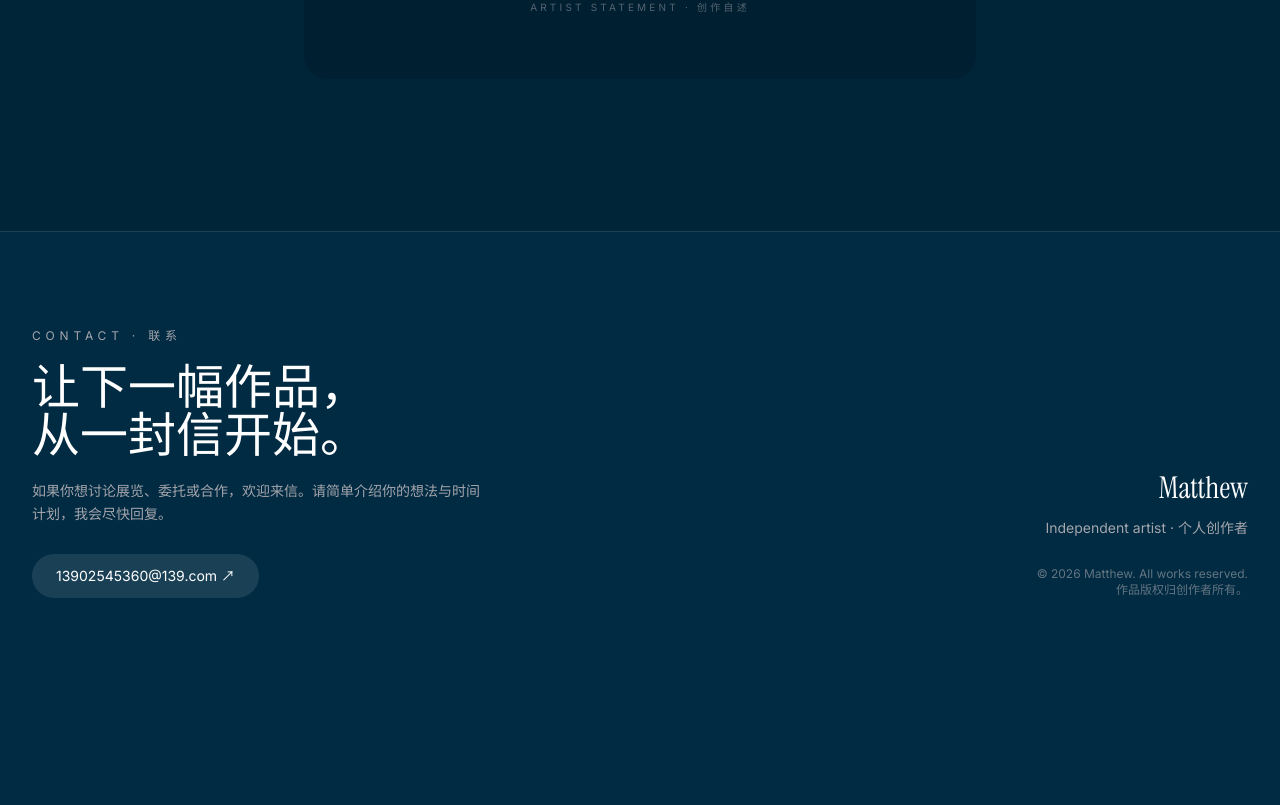
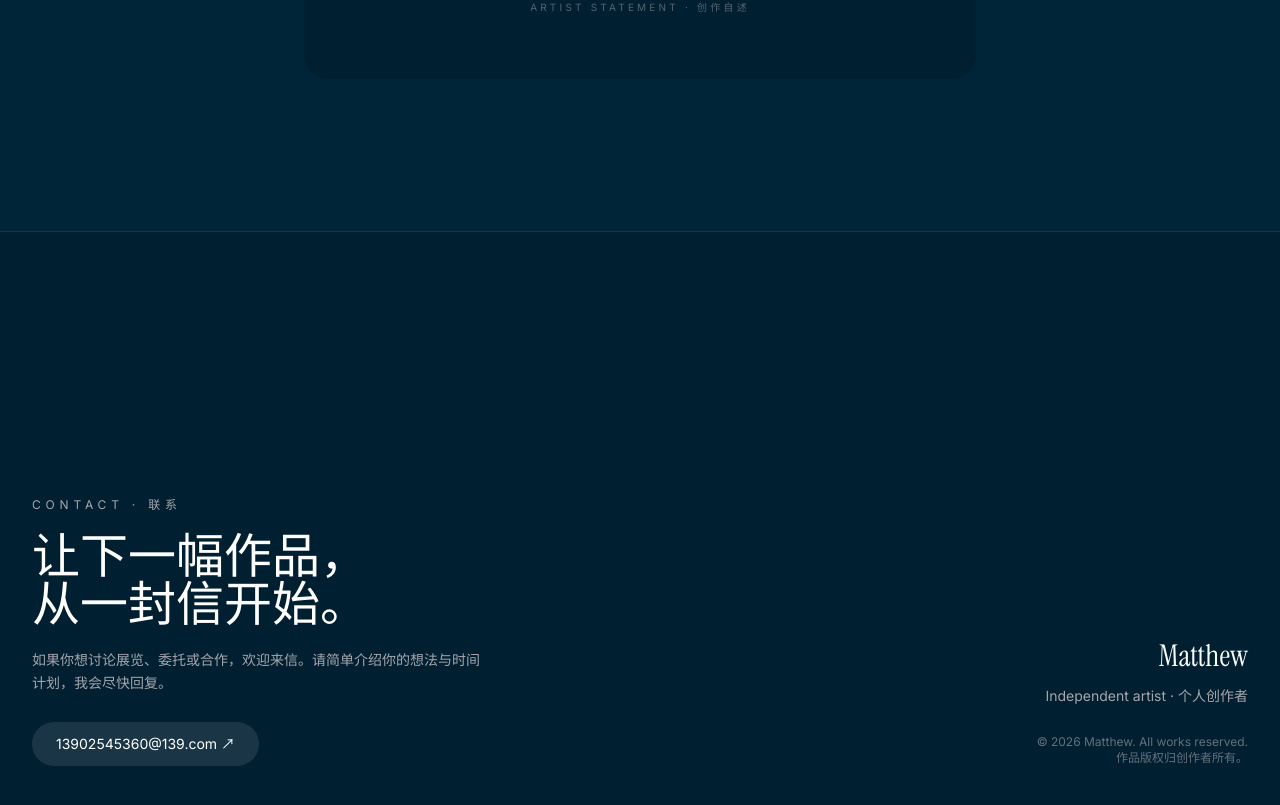
Before and after one commit to Mateo223518/Creation, a React (Vite) app: page / in a window 1280 px wide. Shown: the part 2169-2974 px from the top of the page. Before the commit the page ends 2863 px from the top, so only its background shows below. Built offline with nearby package versions, Linux system fonts and the light colour scheme; the HTML template or start-up script is replaced by a standard one.

Commit message:
style: make contact a full-screen section

```diff
--- a/src/components/Footer.tsx
+++ b/src/components/Footer.tsx
@@ -2,9 +2,9 @@ export function Footer() {
   return (
     <footer
       id="contact"
-      className="relative z-10 border-t border-white/10 px-6 py-20 md:px-8 md:py-24"
+      className="relative z-10 flex min-h-[100svh] items-center border-t border-white/10 bg-black/25 px-6 py-20 md:px-8 md:py-24"
     >
-      <div className="mx-auto grid max-w-7xl gap-12 md:grid-cols-[1fr_auto] md:items-end">
+      <div className="mx-auto grid w-full max-w-7xl gap-16 md:grid-cols-[minmax(0,1fr)_auto] md:items-end">
         <div className="max-w-xl">
           <p className="mb-5 text-xs uppercase tracking-[0.4em] text-muted-foreground">
             Contact · 联系
```
